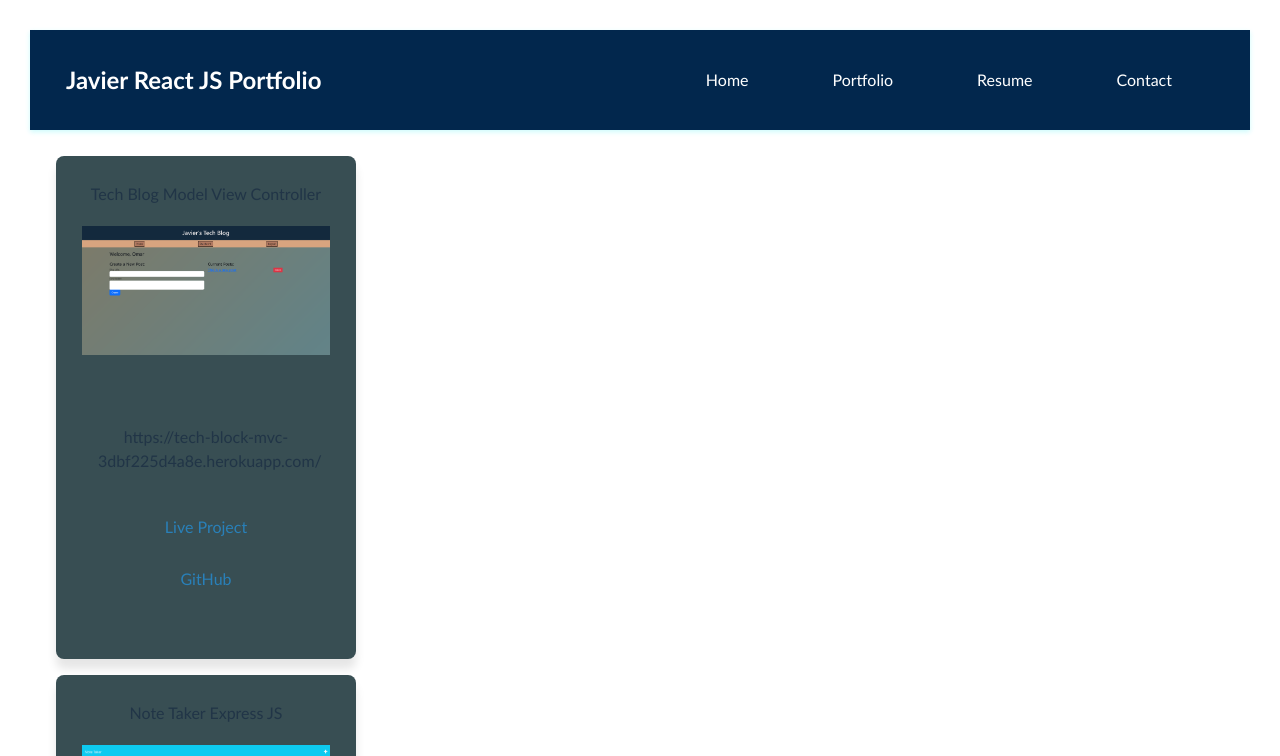
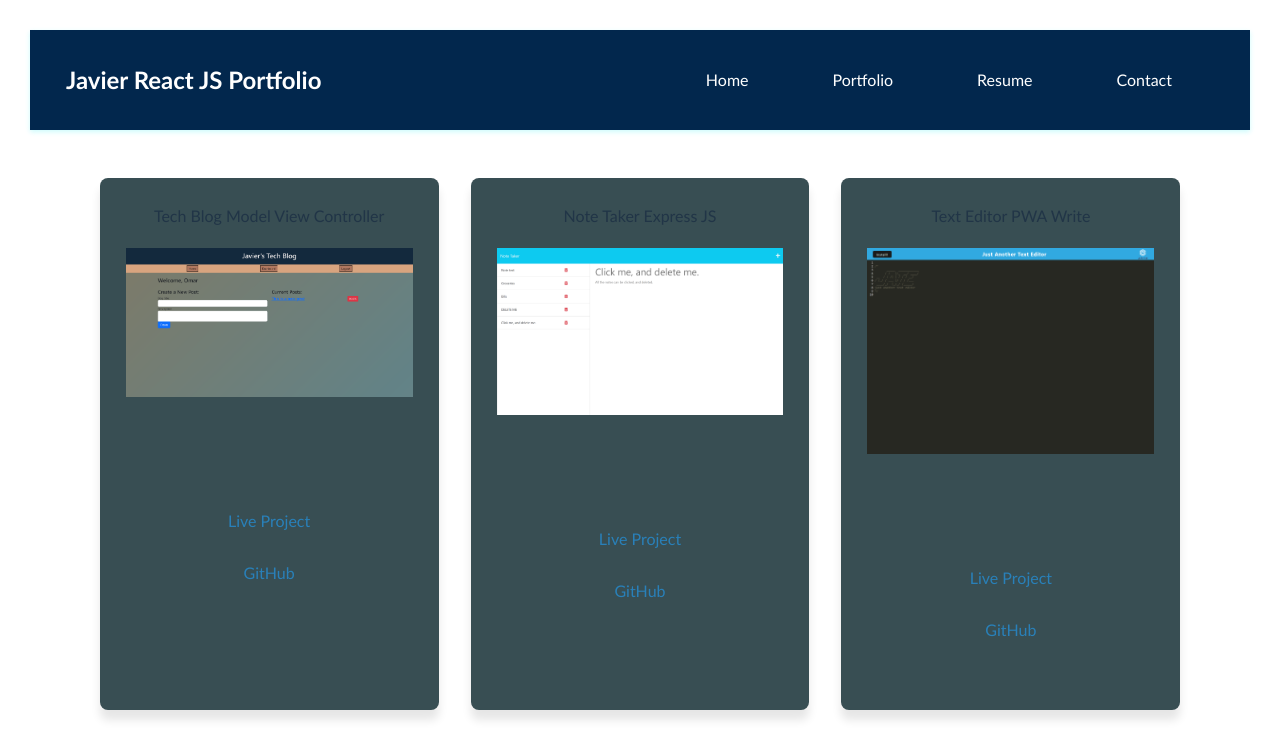
Before and after one commit to elchinatalpf/react-portfolio, a React (Vite) app: page /portfolio in a window 1280 px wide. Shown: the top 756 px of the page. Built offline with nearby package versions, Linux system fonts and the light colour scheme; no server answers.

Commit message:
fixed about me path to its css file

```diff
--- a/src/components/project/Project.jsx
+++ b/src/components/project/Project.jsx
@@ -8,7 +8,6 @@ export default function Project({ title, imageSrc, imageAtl, projectLink, repoLi
         <div className="card-content">
           <p className="card-text">
             {children}
-            {projectLink}
             <a href={projectLink} target="_blank" rel="noopener noreferrer"><br />Live Project</a>
             <a href={repoLink} target="_blank" rel="noopener noreferrer">GitHub</a>
           </p>
--- a/src/pages/aboutme/AboutMe.jsx
+++ b/src/pages/aboutme/AboutMe.jsx
@@ -1,6 +1,6 @@
 import React from "react";
 import photo from "../../assets/portfolio-photo.jpg";
-import "./AboutMe.css";
+import "./aboutMe.css";
 
 export default function AboutMe() {
   return (
--- a/src/pages/portfolio/Portfolio.jsx
+++ b/src/pages/portfolio/Portfolio.jsx
@@ -1,6 +1,7 @@
 import React from 'react';
 import Project from '../../components/project/Project';
 import projects from '../../components/projects_js/projectsData';
+import "./portfolio.css";
 
 export default function Portfolio() {
   return (
--- /dev/null
+++ b/src/pages/portfolio/portfolio.css
@@ -0,0 +1,12 @@
+.portfolio {
+    display: flex;
+    flex-wrap: wrap;
+    justify-content: center;
+    gap: 2rem;
+    padding: 2rem;
+}
+/* .card selector is from the project component. */
+.portfolio .card {
+    flex: 1 1 calc(33% - 2rem);
+    max-width: calc(33% - 2rem);
+  }
```
